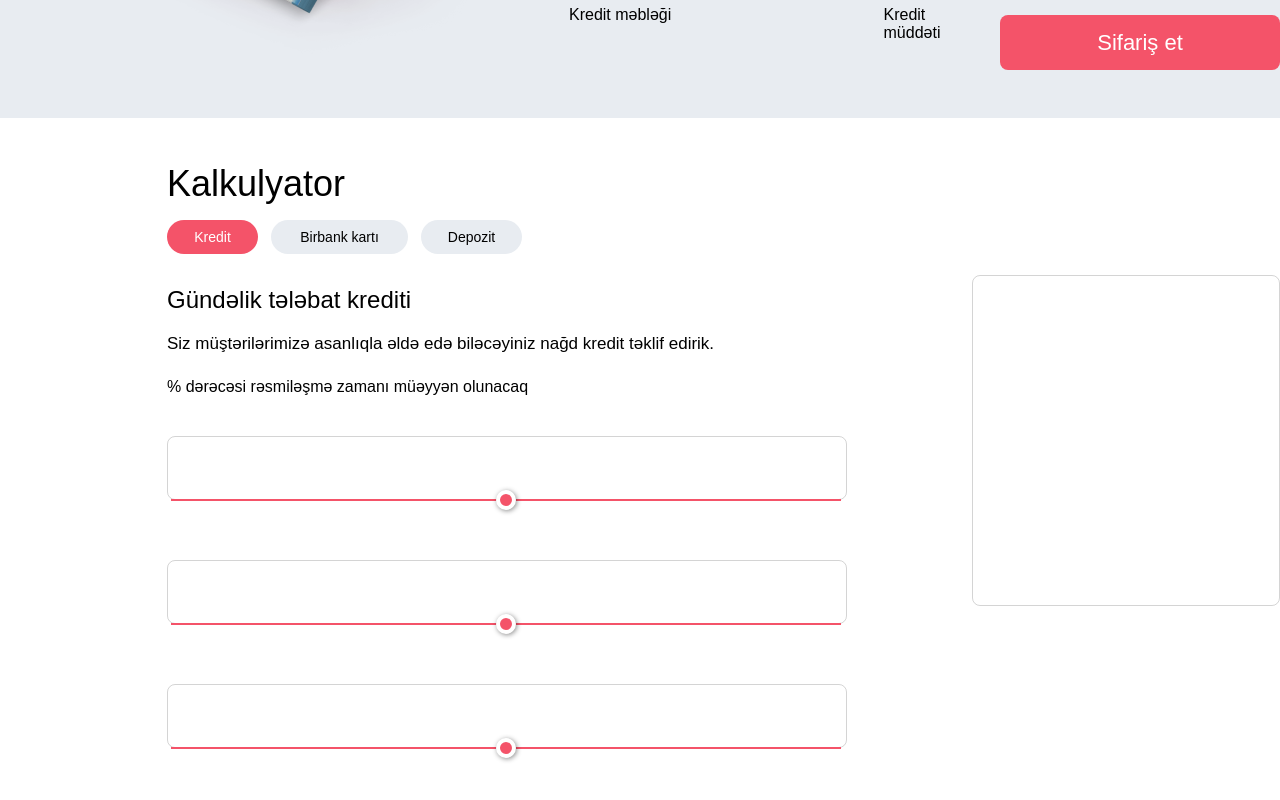
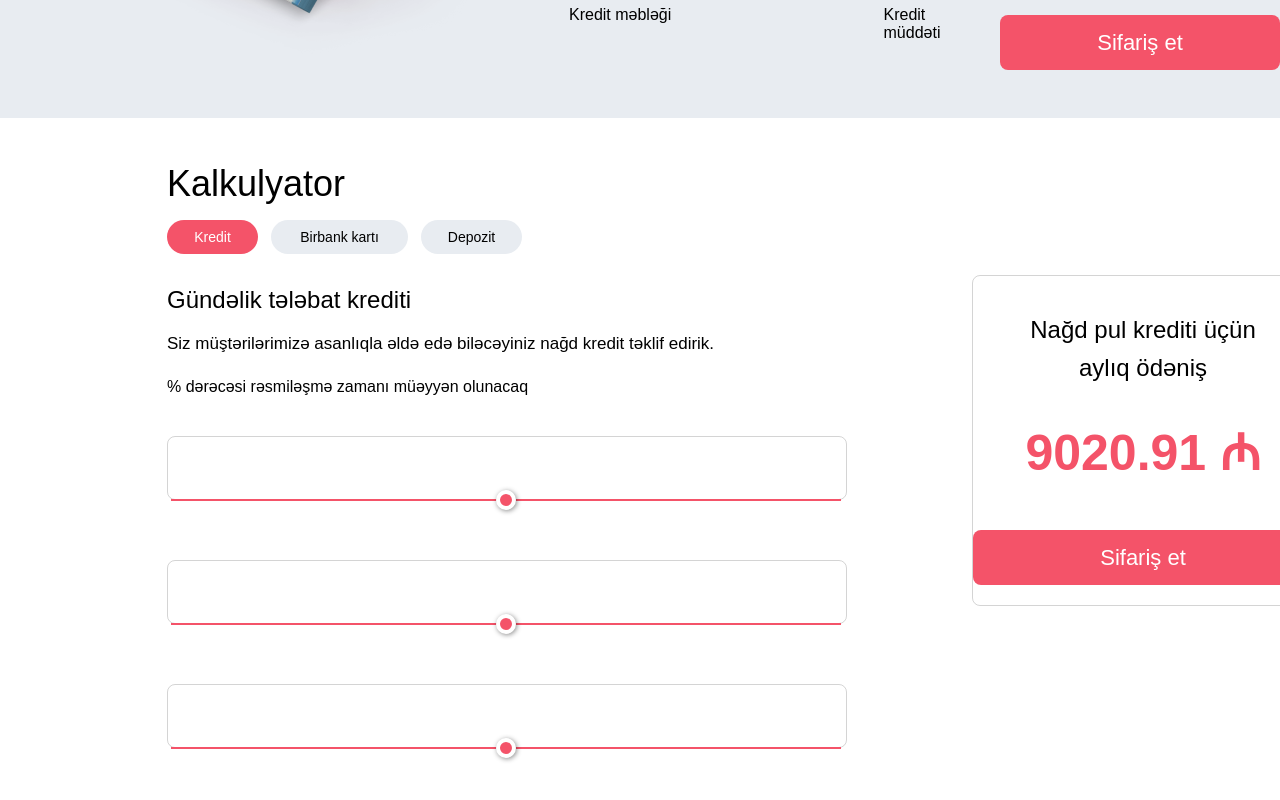
Before and after one commit to mlalayev/kapitalbank, a React (Vite) app: page / in a window 1280 px wide. Shown: the part 1552-2352 px from the top of the page. Built offline with nearby package versions, Linux system fonts and the light colour scheme.

Commit message:
my commit

```diff
--- a/src/components/home/home.css
+++ b/src/components/home/home.css
@@ -321,7 +321,7 @@
     display: flex;
 }
 
-.inputgroup div{
+.inputgroup div {
     width: 680px;
     height: 64px;
     position: relative;
@@ -329,7 +329,7 @@
     border: 1px solid rgba(0, 0, 0, 0.17);
 }
 
-.inputgroup{
+.inputgroup {
     gap: 60px;
     display: flex;
     flex-direction: column;
@@ -411,12 +411,12 @@ input[type="range"] {
     margin-bottom: 15px;
 }
 
-.frthscpthree{
+.frthscpthree {
     font-weight: 100;
     margin-bottom: 40px;
 }
 
-.frthscrght{
+.frthscrght {
     width: 381px;
     height: 331px;
     margin-top: 157px;
@@ -424,3 +424,31 @@ input[type="range"] {
     border: 1px solid rgba(0, 0, 0, 0.17);
     border-radius: 8px;
 }
+
+.frthscrghth {
+    font-size: 50px;
+    margin-top: -10px;
+}
+
+.frthscrghtp {
+    font-size: 24px;
+    margin-top: 40px;
+}
+
+.frthscrghtpd{
+    font-size: 24px;
+    margin-top: 10px;
+}
+
+.frthscrght {
+    display: flex;
+    text-align: center;
+    flex-direction: column;
+    justify-content: space-between;
+    align-items: center;
+}
+
+.frthscrght button{
+    margin-bottom: 20px;
+    width: 340px;
+}
--- a/src/components/home/home.jsx
+++ b/src/components/home/home.jsx
@@ -184,14 +184,14 @@ function home() {
 
                             <div className="secondinputgrpfrthsc">
 
-                            <input type="range" name="firstinputgrp" className='slider' id="firstinputgrp" />
+                                <input type="range" name="firstinputgrp" className='slider' id="firstinputgrp" />
 
                             </div>
 
 
                             <div className="thirdinputgrpfrthsc">
 
-                            <input type="range" name="firstinputgrp" className='slider' id="firstinputgrp" />
+                                <input type="range" name="firstinputgrp" className='slider' id="firstinputgrp" />
 
                             </div>
 
@@ -200,7 +200,18 @@ function home() {
 
 
                     </div>
-                    <div className="frthscrght"></div>
+                    <div className="frthscrght">
+
+                        <div className="div">
+                            <p className='frthscrghtp'>Nağd pul krediti üçün </p>
+                            <p className='frthscrghtpd'> aylıq ödəniş</p>
+                        </div>
+
+                        <h1 className='pink frthscrghth'>9020.91 ₼</h1>
+
+                        <button className='order'>Sifariş et</button>
+
+                    </div>
 
                 </section>
 
```
